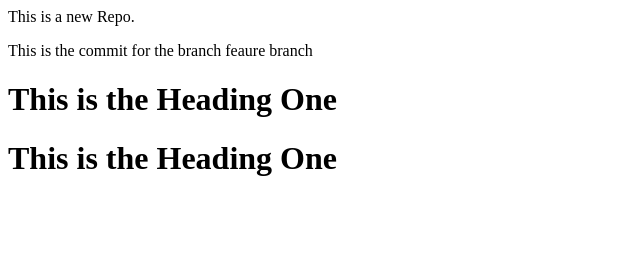
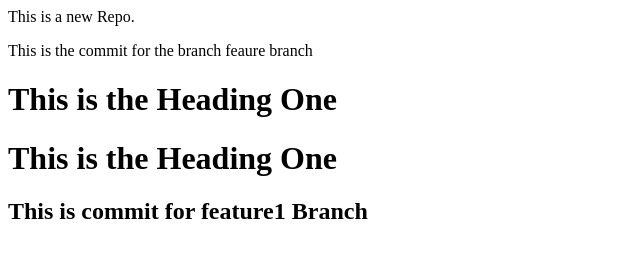
Before and after one commit to bhattisb/LocalRepo, a plain HTML site: page index.html in a window 1280 px wide. Shown: the whole page, without its empty margins (0-640 px from the left). Drawn offline with Linux system fonts and the light colour scheme.

Commit message:
Add New Heading for feature1

```diff
--- a/index.html
+++ b/index.html
@@ -2,3 +2,4 @@
 <p>This is the commit for the branch feaure branch</p>
 <h1>This is the Heading One</h1>
 <h1>This is the Heading One</h1>
+<h2>This is commit for feature1 Branch</h2>
```
